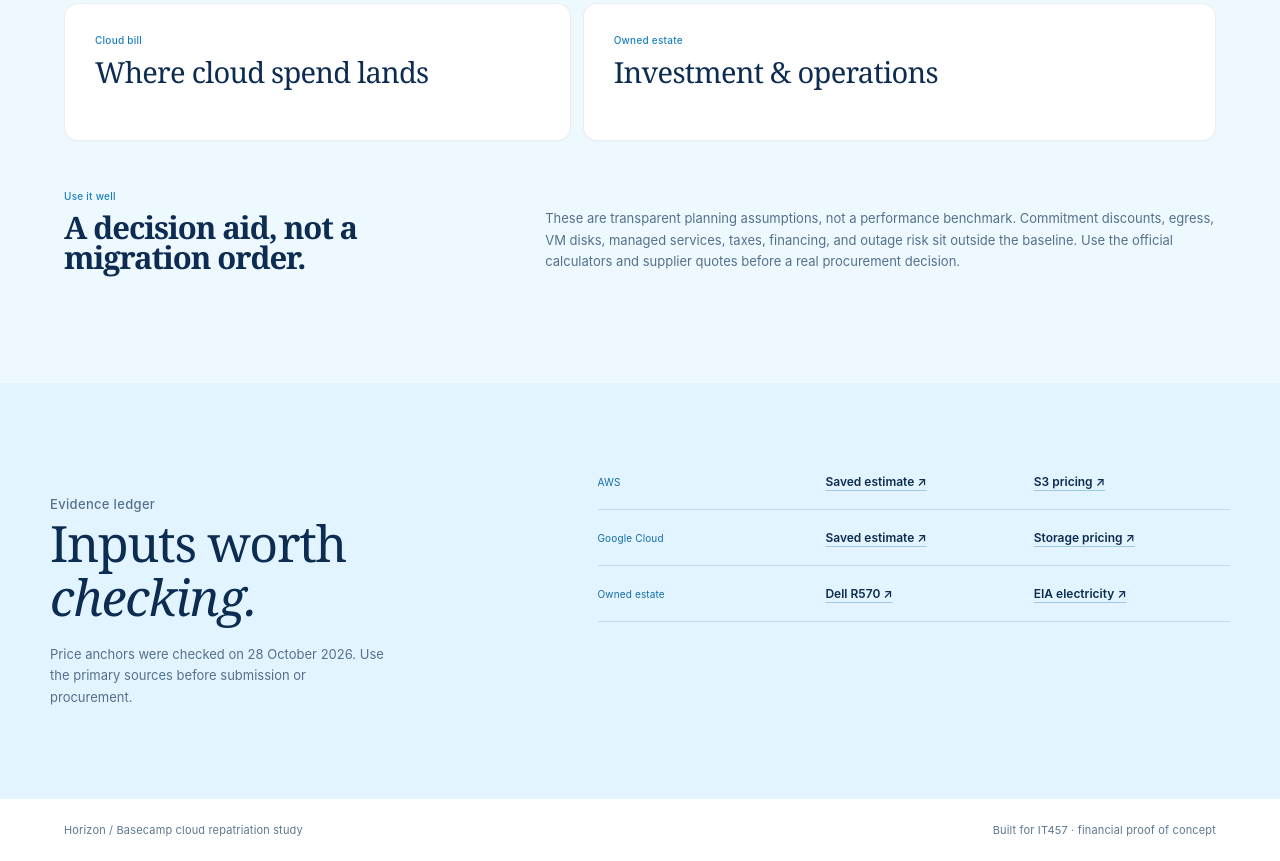
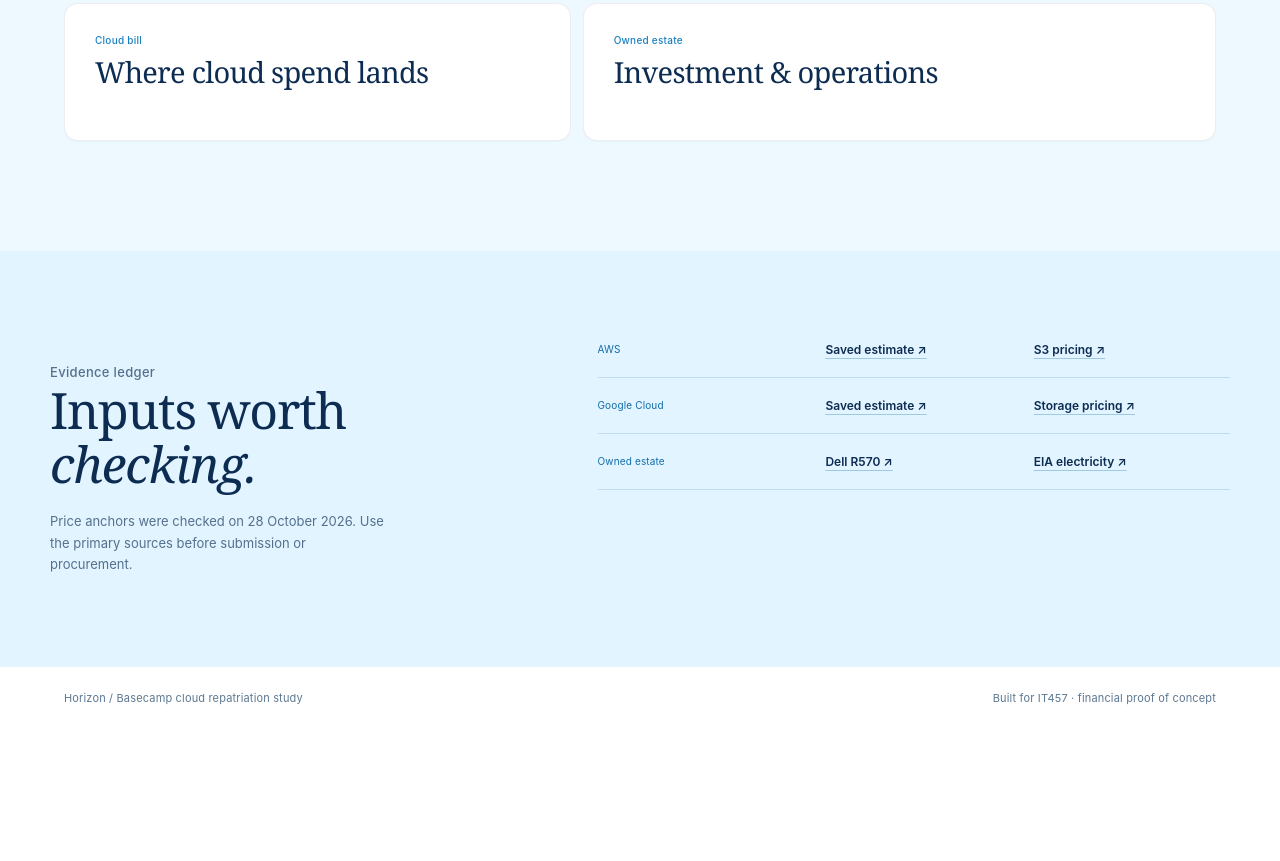
Before and after one commit to Devang0907/cloud-project, a plain HTML site: page index.html in a window 1280 px wide. Shown: the part 3010-3871 px from the top of the page. After the commit the page ends 3739 px from the top, so only its background shows below. Drawn offline with Linux system fonts and the light colour scheme; no server answers.

Commit message:
API and UI Updated

```diff
--- a/index.html
+++ b/index.html
@@ -68,7 +68,6 @@
 
       <div class="ledger-grid"><section class="ledger-card"><div class="card-head"><div><p class="section-tag">Cloud bill</p><h3>Where cloud spend lands</h3></div></div><div id="cloudBreakdown"></div></section><section class="ledger-card"><div class="card-head"><div><p class="section-tag">Owned estate</p><h3>Investment & operations</h3></div></div><div id="onBreakdown"></div></section></div>
 
-      <section class="caveat"><div><p class="section-tag">Use it well</p><h3>A decision aid, not a migration order.</h3></div><p>These are transparent planning assumptions, not a performance benchmark. Commitment discounts, egress, VM disks, managed services, taxes, financing, and outage risk sit outside the baseline. Use the official calculators and supplier quotes before a real procurement decision.</p></section>
     </section>
 
     <section class="evidence" id="evidence"><div><p class="section-tag">Evidence ledger</p><h2>Inputs worth<br><em>checking.</em></h2><p>Price anchors were checked on 28 October 2026. Use the primary sources before submission or procurement.</p></div><ul><li><span>AWS</span><a href="https://calculator.aws/#/estimate?id=fd7136cb7c6888e8742a1ea9dfd0009810486920" target="_blank" rel="noopener">Saved estimate ↗</a><a href="https://aws.amazon.com/s3/pricing/" target="_blank" rel="noopener">S3 pricing ↗</a></li><li><span>Google Cloud</span><a href="https://cloud.google.com/products/calculator/estimate-preview/CiQ3NGU1OTRiNi0xNDhkLTQ5NDEtYjY1Mi01MWRkNmRlMWJkNWMQAQ%3D%3D" target="_blank" rel="noopener">Saved estimate ↗</a><a href="https://cloud.google.com/storage/pricing" target="_blank" rel="noopener">Storage pricing ↗</a></li><li><span>Owned estate</span><a href="https://www.dell.com/en-us/shop/ipovw/poweredge-r570" target="_blank" rel="noopener">Dell R570 ↗</a><a href="https://www.eia.gov/electricity/monthly/epm_table_grapher.php?t=epmt_es1a" target="_blank" rel="noopener">EIA electricity ↗</a></li></ul></section>
```
